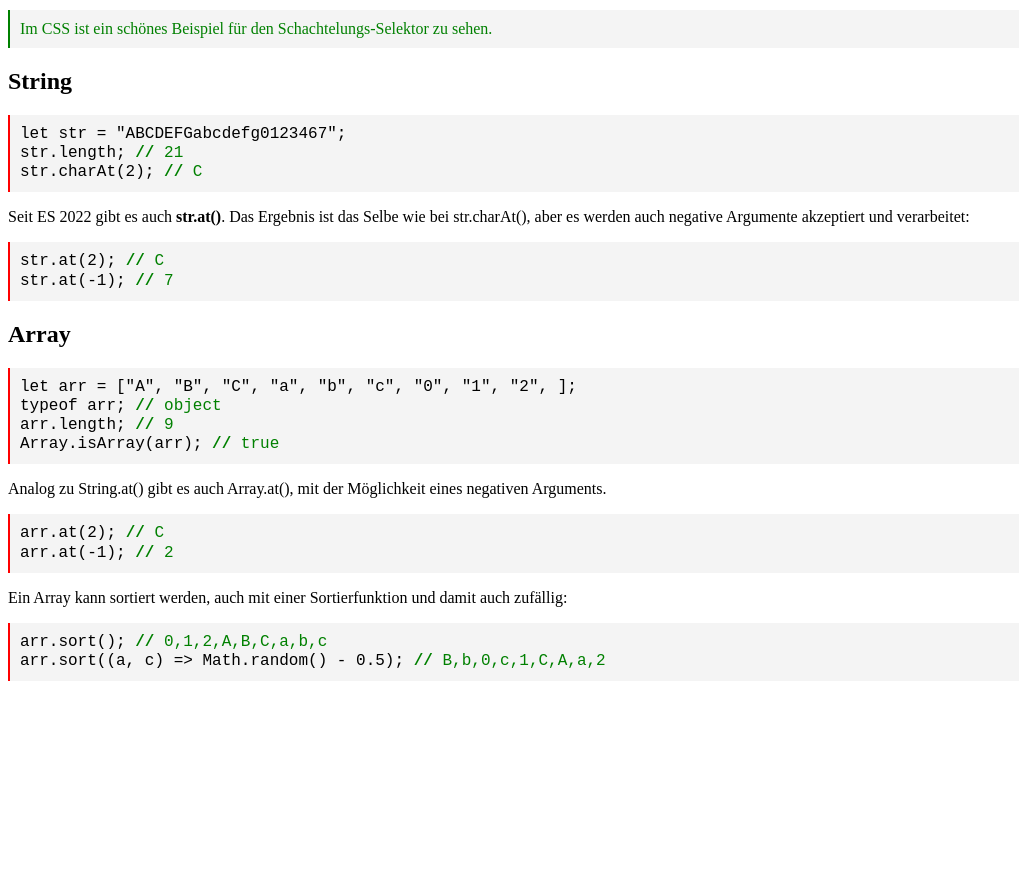
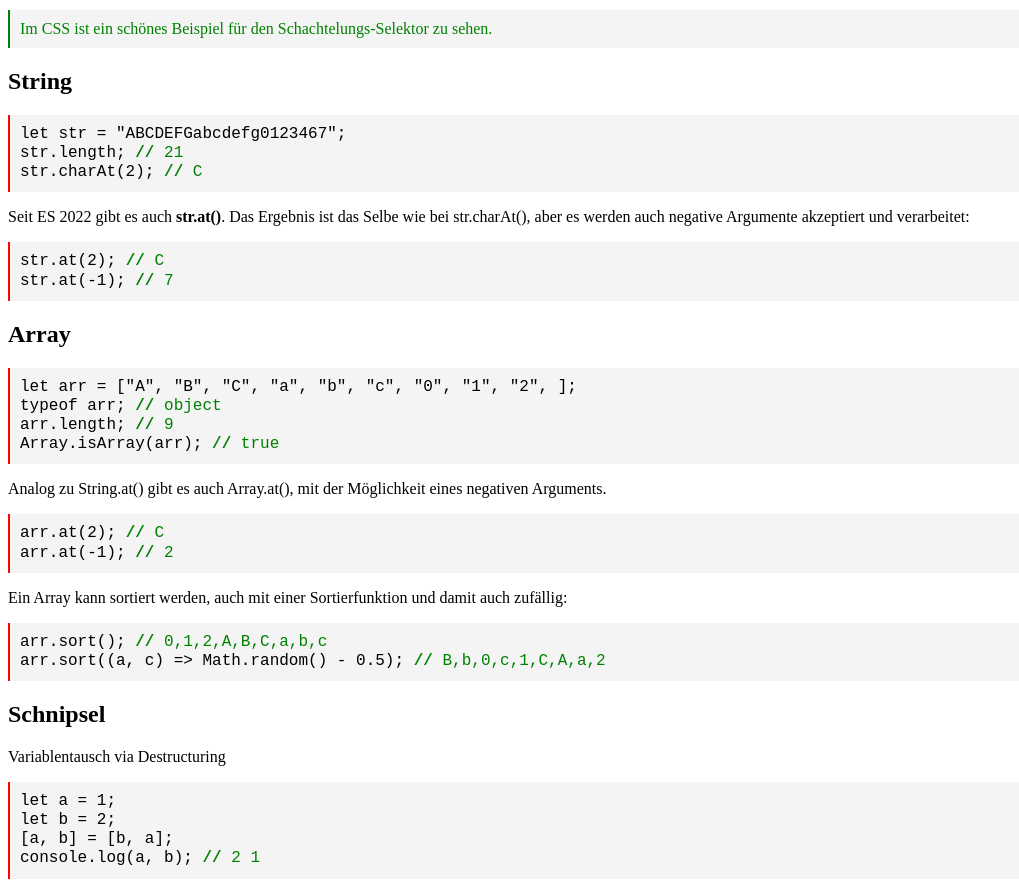
Before and after one commit to ThomasHaas299/css_js_playground, a plain HTML site: page js_notes.html in a window 1280 px wide. Shown: the whole page, without its empty margins (0-1019 px from the left). Before the commit the page ends 800 px from the top, so only its background shows below. Drawn offline with Linux system fonts and the light colour scheme.

Commit message:
Variablentausch via Destructuring

```diff
--- a/js_notes.html
+++ b/js_notes.html
@@ -45,6 +45,8 @@
 
         window.onload = function () {
 
+            "use strict";
+
             let str = "ABCDEFGabcdefg0123467";
             document.getElementById("str_length").innerText = str.length;
             document.getElementById("str_charAt").innerText = str.charAt(2);
@@ -63,6 +65,13 @@
 
             document.getElementById("arr_sort1").innerText = arr.sort();
             document.getElementById("arr_sort2").innerText = arr.sort((a, c) => Math.random() - 0.5);
+
+            // Variablentausch via Destructuring
+            let a = 1;
+            let b = 2;
+            [a, b] = [b, a];
+            console.log(a, b);  // 2 1
+            document.getElementById("tausch_destr").innerText = `${a} ${b}`;
 
         }
 
@@ -114,6 +123,17 @@
         arr.sort((a, c) => Math.random() - 0.5); <span class="comment" id="arr_sort2"></span><br>
     </p>
 
+    <h2>Schnipsel</h2>
+
+    <p>Variablentausch via Destructuring</p>
+
+    <p class="code">
+        let a = 1;<br>
+        let b = 2;<br>
+        [a, b] = [b, a];<br>
+        console.log(a, b); <span class="comment" id="tausch_destr"></span>
+    </p>
+
 </body>
 
 </html>
```
